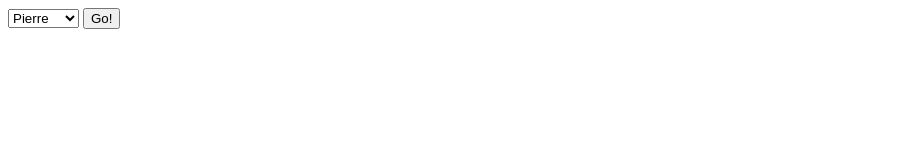
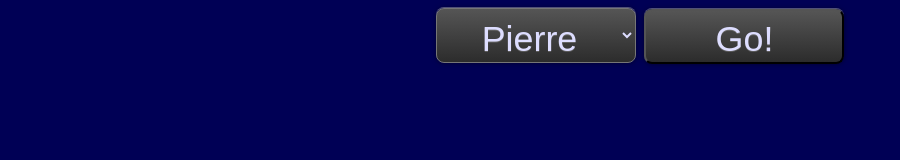
Before and after one commit to Fran-QUI/Simplon-Semaine11, a plain HTML site: page html/shifumi.html in a window 1280 px wide. Shown: the whole page, without its empty margins (0-900 px from the left). Drawn offline with Linux system fonts and the light colour scheme.

Commit message:
Ajoute un peu de CSS, c'est plus joli

```diff
--- /dev/null
+++ b/css/shifumi.css
@@ -0,0 +1,58 @@
+html {
+	font-family: 'Architects Daughter', cursive;
+	font-size: 1.4em;
+	text-align: center;
+	background: #005;
+	color: #88f;
+}
+
+.joueur {
+	align-items: center;
+	width: auto;
+	margin: auto;
+}
+
+
+#ShiFuMi {
+	font-family: Arial, sans-serif;
+	font-size: 1.6em;
+	width: 200px;
+	height: 55px;
+	padding-top: 7px;
+	text-align: center;
+	color: #ddf;
+	background: #444;
+	background: linear-gradient( #555, #2C2C2C);
+	border-radius: 8px;
+	text-shadow: 0px 1px 0px rgba( 255, 255, 255, 0.2);
+	box-shadow: 0 0 5px rgba( 0, 0, 0, 0.5),0 -1px 0 rgba( 255, 255, 255, 0.4);
+
+}
+
+#pret {
+	font-family: Arial, sans-serif;
+	font-size: 1.6em;
+	width: 200px;
+	height: 55px;
+	padding-top: 7px;
+	text-align: center;
+	color: #ddf;
+	background: #444;
+	background: linear-gradient( #555, #2C2C2C);
+	border-radius: 8px;
+	text-shadow: 0px 1px 0px rgba( 255, 255, 255, 0.2);
+	box-shadow: 0 0 5px rgba( 0, 0, 0, 0.5),0 -1px 0 rgba( 255, 255, 255, 0.4);
+}
+
+#pret:hover {
+	color: #222;
+	background: #555;
+	background: linear-gradient( #777, #333);
+}
+
+#pret:active {
+	color: #000;
+	background: #444;
+	background: linear-gradient( #555, #2C2C2C);
+	box-shadow: 1px 1px 10px black inset,0 1px 0 rgba( 255, 255, 255, 0.4);
+}
--- a/html/shifumi.html
+++ b/html/shifumi.html
@@ -3,14 +3,19 @@
 <head>
 	<meta charset="UTF-8">
 	<title>ShiFuMi</title>
+	<link rel="stylesheet" type="text/css" href="../css/shifumi.css">
+	<link href="https://fonts.googleapis.com/css?family=Architects+Daughter" rel="stylesheet">
+
 </head>
 <body>
+	<div class="joueur">
 		<select name="Shi-Fu-Mi" id="ShiFuMi">
 			<option value="Pierre">Pierre</option>
 			<option value="Feuille">Feuille</option>
 			<option value="Ciseaux">Ciseaux</option>
 		</select>
 		<button type="submit" id="pret">Go!</button>
+	</div>
 
 	<div id="txtChoixIa"></div>
 	<div id="txtResultat"></div>
--- a/js/shifumi.js
+++ b/js/shifumi.js
@@ -2,6 +2,7 @@
 
 
 var score = 0;
+var scoreIA = 0;
 var choixIA = "Puit";
 var resultat = "Pas de tirage effectué !";
 var $txtResultat = document.getElementById("txtResultat");
@@ -43,18 +44,19 @@ function compare() {
 	((choixIA === "Ciseaux") && ($chxJoueur === "Pierre"))
 	)
 	{
-		resultat = "victoire";
+		resultat = "Victoire ! :D";
 		score = score + 1;
 	}
 
 	else if (choixIA === $chxJoueur) {
 
-		resultat = "égalité";
+		resultat = "Egalité ! :/";
 	}
 
 	else
 	{
-		resultat = "perdu";
+		resultat = "Perdu ! :(";
+		scoreIA = scoreIA + 1;
 	}
 }
 
@@ -64,7 +66,7 @@ function afficherResultat() {
 	compare();
 	$txtChoixIa.innerHTML = "L'I.A. a choisi " + choixIA;
 	$txtResultat.innerHTML = resultat;
-	$txtScore.innerHTML = score;
+	$txtScore.innerHTML = "Vous : " + score + " | IA : " + scoreIA;
 	choisirIA();
 }
 
```
Lines whose indentation alone changed are shown as unchanged.
